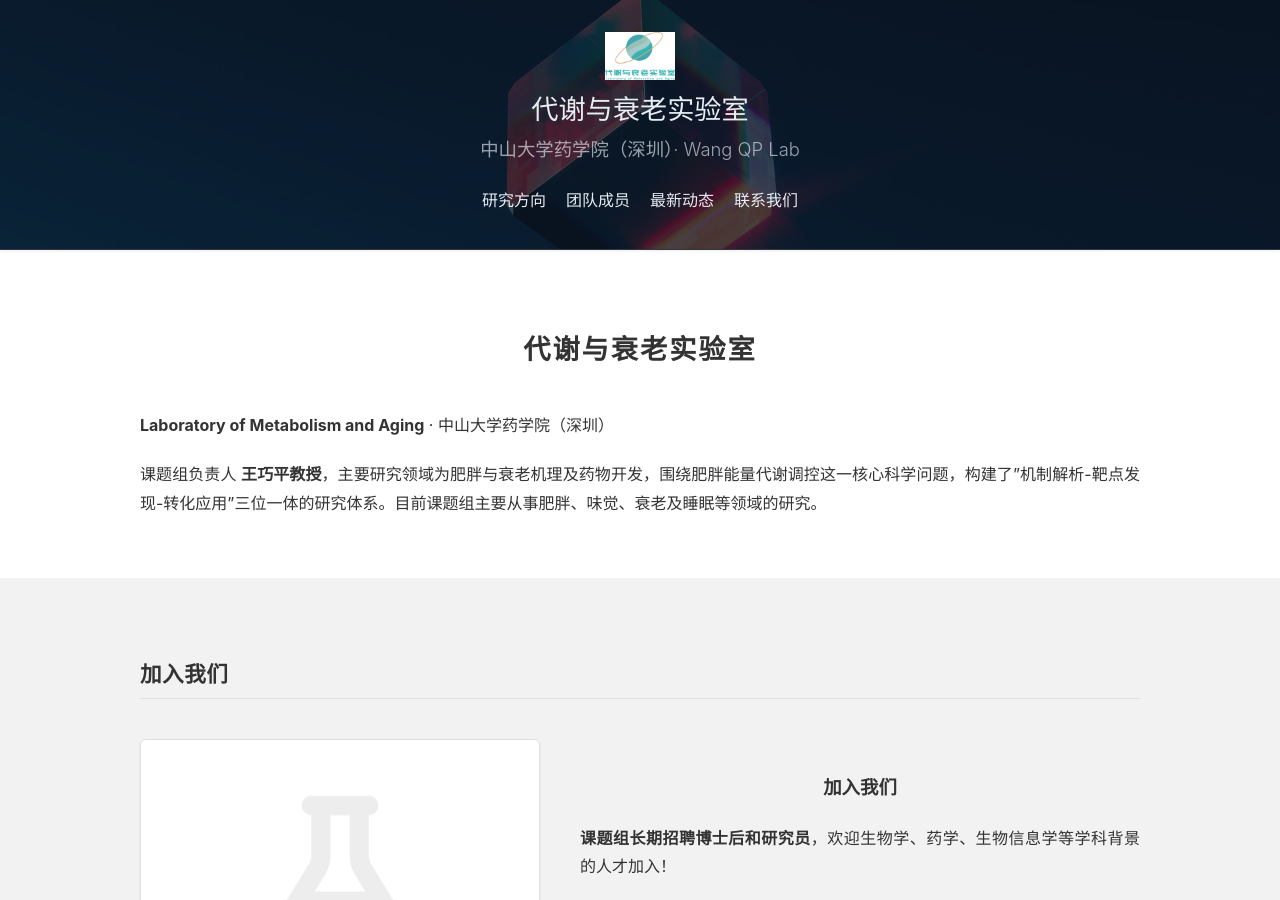
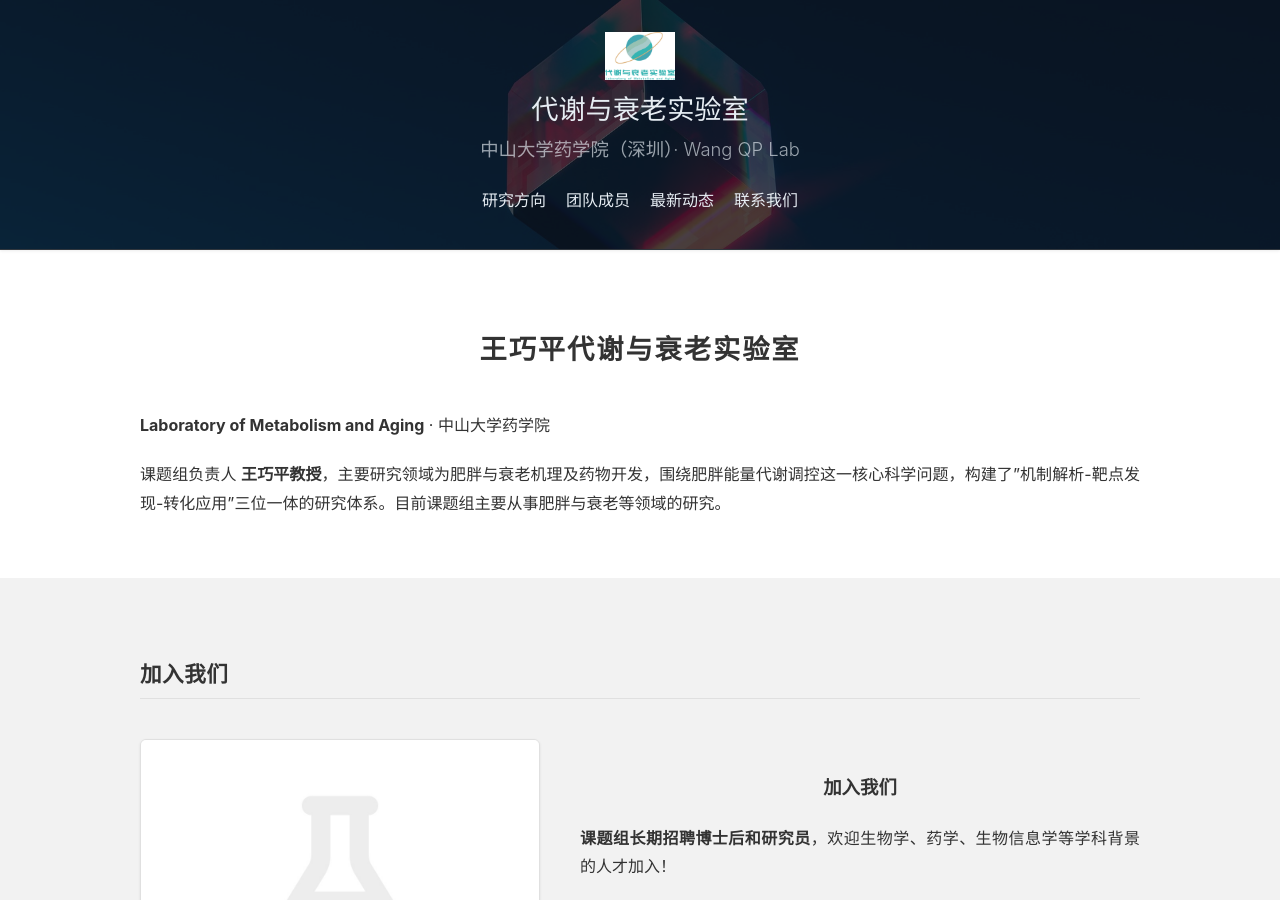
Before and after one commit to wangseeker/wangqp-lab, a Jekyll site: the page built from index.md, in a window 1280 px wide and 900 px high. Built offline with Jekyll 4.4.1, drawn with Linux system fonts in a browser that asks for light colours; a style sheet for code colours, icons or effects is not loaded.

Commit message:
首页内容更新（标题/学院/研究方向表述）

```diff
--- a/index.md
+++ b/index.md
@@ -1,11 +1,11 @@
 ---
 ---
 
-# 代谢与衰老实验室
+# 王巧平代谢与衰老实验室
 
-**Laboratory of Metabolism and Aging** · 中山大学药学院（深圳）
+**Laboratory of Metabolism and Aging** · 中山大学药学院
 
-课题组负责人 **王巧平教授**，主要研究领域为肥胖与衰老机理及药物开发，围绕肥胖能量代谢调控这一核心科学问题，构建了"机制解析-靶点发现-转化应用"三位一体的研究体系。目前课题组主要从事肥胖、味觉、衰老及睡眠等领域的研究。
+课题组负责人 **王巧平教授**，主要研究领域为肥胖与衰老机理及药物开发，围绕肥胖能量代谢调控这一核心科学问题，构建了"机制解析-靶点发现-转化应用"三位一体的研究体系。目前课题组主要从事肥胖与衰老等领域的研究。
 
 {% include section.html %}
 
```
